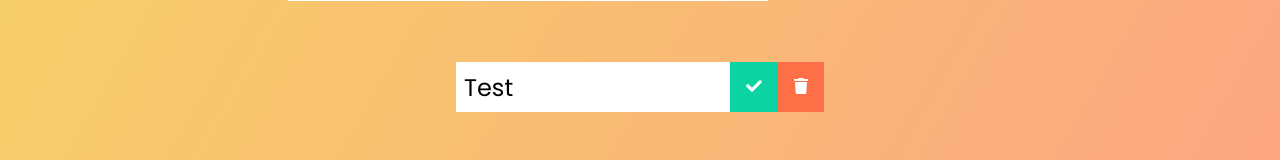
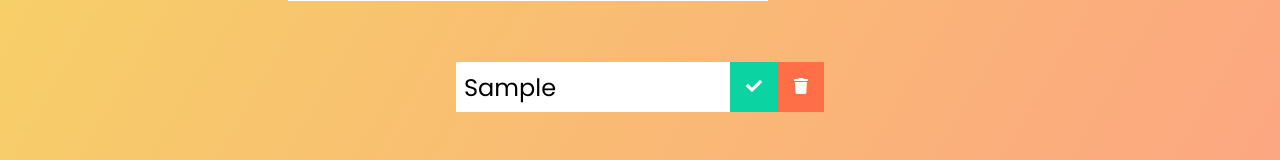
Before and after one commit to candacecodes/react-todo-list, a React (Create React App) app: page / in a window 1280 px wide. Both pictures are taken after typing "Sample" into the empty fields and a click on the button 746 px from the left and 240 px from the top of the page. Shown: the part 266-426 px from the top of the page. Built offline with nearby package versions, Linux system fonts and the light colour scheme.

Commit message:
delete handler done

```diff
--- a/src/App.js
+++ b/src/App.js
@@ -18,7 +18,7 @@ function App() {
 				setTodos={setTodos}
 				setInputText={setInputText}
 			/>
-			<TodoList todos={todos} />
+			<TodoList setTodos={setTodos} todos={todos} />
 		</div>
 	);
 }
--- a/src/components/Todo.js
+++ b/src/components/Todo.js
@@ -1,13 +1,30 @@
 import React from "react";
 
-export default function Todo({ text }) {
+export default function Todo({ text, todo, todos, setTodos }) {
+	const deleteHandler = () => {
+		setTodos(todos.filter((el) => el.id !== todo.id));
+	};
+	const completeHandler = () => {
+		setTodos(
+			todos.map((item) => {
+				if (item.id === todo.id) {
+					return {
+						...item,
+						completed: !item.completed,
+					};
+				}
+				return item;
+			})
+		);
+	};
+
 	return (
 		<div className="todo">
-			<li className="todo-item">Test</li>
+			<li className="todo-item">{text}</li>
 			<button className="complete-btn">
 				<i className="fas fa-check"></i>
 			</button>
-			<button className="trash-btn">
+			<button onClick={deleteHandler} className="trash-btn">
 				<i className="fas fa-trash"></i>
 			</button>
 		</div>
--- a/src/components/TodoList.js
+++ b/src/components/TodoList.js
@@ -1,12 +1,20 @@
 import React from "react";
 import Todo from "./Todo";
 
-export default function TodoList({ todos }) {
+export default function TodoList({ todos, setTodos }) {
+	// events
+	const deleteHandler = () => {};
 	return (
 		<div className="todo-container">
 			<ul className="todo-list">
 				{todos.map((todo) => (
-					<Todo text={todo.text} />
+					<Todo
+						setTodos={setTodos}
+						todos={todos}
+						key={todo.id}
+						todo={todo}
+						text={todo.text}
+					/>
 				))}
 			</ul>
 		</div>
```
